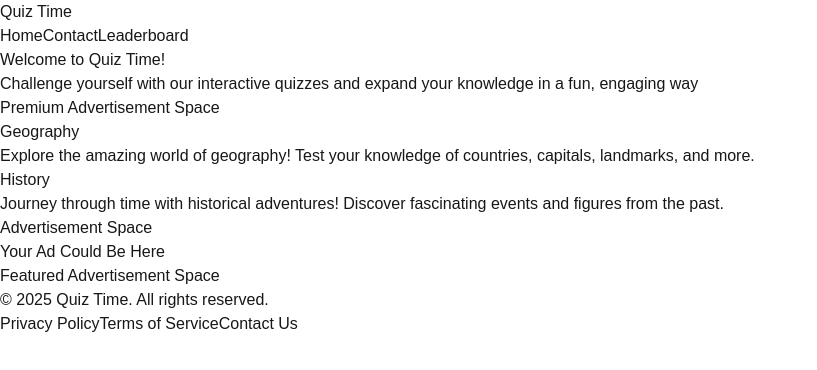
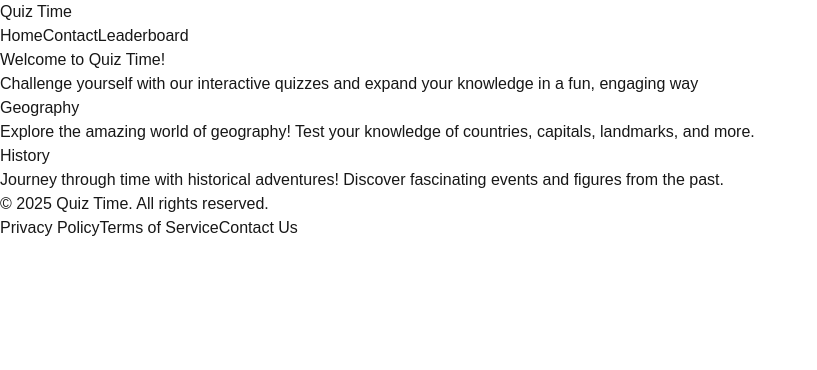
Before and after one commit to mxdi9i7/funquizzes42, a Next.js app: page / in a window 1280 px wide. Shown: the top 370 px of the page, without its empty margins (0-817 px from the left). Built offline with nearby package versions, Linux system fonts and the light colour scheme.

Commit message:
removed ads space

```diff
--- a/src/app/page.tsx
+++ b/src/app/page.tsx
@@ -49,15 +49,8 @@ export default function Home() {
           </p>
         </div>
 
-        {/* Top Ad Banner */}
-        <div className='w-full h-48 bg-white/80 backdrop-blur-lg rounded-3xl mb-16 flex items-center justify-center shadow-2xl border border-white/50 transform hover:scale-[1.02] transition-all duration-300'>
-          <p className='text-gray-500 text-xl font-medium bg-gradient-to-r from-blue-600 via-purple-600 to-pink-600 text-transparent bg-clip-text'>
-            Premium Advertisement Space
-          </p>
-        </div>
-
         {/* Quiz Categories */}
-        <div className='grid grid-cols-1 md:grid-cols-2 lg:grid-cols-3 gap-10 max-w-7xl mx-auto'>
+        <div className='grid grid-cols-1 md:grid-cols-2 gap-10 max-w-7xl mx-auto'>
           {[
             {
               title: 'Geography',
@@ -87,21 +80,6 @@ export default function Home() {
               </div>
             </Link>
           ))}
-
-          {/* Side Ad Space */}
-          <div className='bg-white/90 backdrop-blur-lg rounded-3xl p-10 shadow-2xl border border-white/50 flex flex-col items-center justify-center space-y-4 hover:shadow-3xl transition-all duration-300 transform hover:scale-105'>
-            <p className='text-xl font-medium bg-gradient-to-r from-blue-600 via-purple-600 to-pink-600 text-transparent bg-clip-text'>
-              Advertisement Space
-            </p>
-            <p className='text-gray-500'>Your Ad Could Be Here</p>
-          </div>
-        </div>
-
-        {/* Bottom Ad Banner */}
-        <div className='w-full h-48 bg-white/80 backdrop-blur-lg rounded-3xl mt-16 flex items-center justify-center shadow-2xl border border-white/50 transform hover:scale-[1.02] transition-all duration-300'>
-          <p className='text-gray-500 text-xl font-medium bg-gradient-to-r from-blue-600 via-purple-600 to-pink-600 text-transparent bg-clip-text'>
-            Featured Advertisement Space
-          </p>
         </div>
       </div>
 
```
Also changed, not shown: src/app/quiz/[subject]/page.tsx (+6 -3 lines), src/app/quiz/result/page.tsx (+0 -23 lines).
